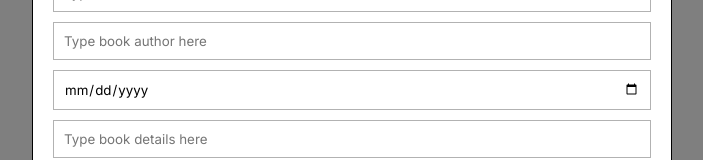
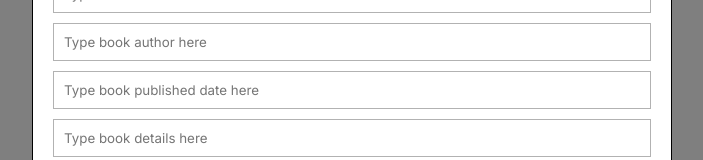
Before and after one commit to therealrinku/book-store, a Next.js app in the folder client/: page /home in a window 1280 px wide. Both pictures are taken after a click on the button "Add New Book". Shown: the part 259-419 px from the top of the page, without its empty margins (288-991 px from the left). Built offline with nearby package versions, Linux system fonts and the light colour scheme; no server answers.

Commit message:
published date changed to published year

```diff
--- a/client/components/BookForm.js
+++ b/client/components/BookForm.js
@@ -3,10 +3,10 @@ import { useState } from "react";
 import apiUrl from "../apiUrl";
 import styles from "../styles/BookForm.module.css";
 
-export default function BookForm({ toggle, editMode, bookDetails, setBooks }) {
+export default function BookForm({ toggle, editMode, bookDetails, setBooks, setBookDetails }) {
   const [title, setTitle] = useState(editMode ? bookDetails.title : "");
   const [author, setAuthor] = useState(editMode ? bookDetails.author : "");
-  const [publishedDate, setPublishedDate] = useState(editMode ? bookDetails.publishedDate : "");
+  const [publishedYear, setPublishedYear] = useState("");
   const [imageURL, setImageURL] = useState(editMode ? bookDetails.imageURL : "");
   const [price, setPrice] = useState(editMode ? bookDetails.price : "");
   const [details, setDetails] = useState(editMode ? bookDetails.details : "");
@@ -17,14 +17,15 @@ export default function BookForm({ toggle, editMode, bookDetails, setBooks }) {
       .post(apiUrl + `/book/updateBook/${bookDetails._id}`, {
         title,
         author,
-        publishedDate,
+        publishedYear,
         imageURL,
         price,
         details,
       })
       .then(() => {
-        alert("Success");
-        window.location.reload();
+        //updating in local state as well
+        toggle();
+        setBookDetails({ title, author, publishedYear, imageURL, price, details });
       })
       .catch((err) => {
         alert("input fields cannot be empty :" + err);
@@ -37,7 +38,7 @@ export default function BookForm({ toggle, editMode, bookDetails, setBooks }) {
       .post(apiUrl + "/book/addBook", {
         title,
         author,
-        publishedDate,
+        publishedYear,
         imageURL,
         price,
         details,
@@ -45,7 +46,7 @@ export default function BookForm({ toggle, editMode, bookDetails, setBooks }) {
       .then((res) => {
         toggle();
         //adding book to local state
-        setBooks((prev) => [...prev, { _id: res.data.id, title, author, publishedDate, price, imageURL, details }]);
+        setBooks((prev) => [...prev, { _id: res.data.id, title, author, publishedYear, price, imageURL, details }]);
       })
       .catch((err) => {
         alert("input fields cannot be empty :" + err);
@@ -69,10 +70,10 @@ export default function BookForm({ toggle, editMode, bookDetails, setBooks }) {
           onChange={(e) => setAuthor(e.target.value)}
         />
         <input
-          type="date"
+          type="number"
           placeholder="Type book published date here"
-          value={publishedDate}
-          onChange={(e) => setPublishedDate(e.target.value)}
+          value={publishedYear}
+          onChange={(e) => setPublishedYear(e.target.value)}
         />
         <input
           type="text"
--- a/client/pages/book/[id].js
+++ b/client/pages/book/[id].js
@@ -48,7 +48,7 @@ export default function BookDetails({ bookId }) {
       {showUpdateBox ? (
         <>
           <Backdrop toggle={toggleEditBox} />
-          <BookForm editMode={true} bookDetails={bookDetails} toggle={toggleEditBox} />
+          <BookForm editMode={true} bookDetails={bookDetails} toggle={toggleEditBox} setBookDetails={setBookDetails} />
         </>
       ) : null}
       {loading ? (
@@ -69,8 +69,8 @@ export default function BookDetails({ bookId }) {
               </span>
 
               <span>
-                <p>Published Date</p>
-                <p>{bookDetails.publishedDate}</p>
+                <p>Published Year</p>
+                <p>{bookDetails.publishedYear}</p>
               </span>
 
               <span>
```
